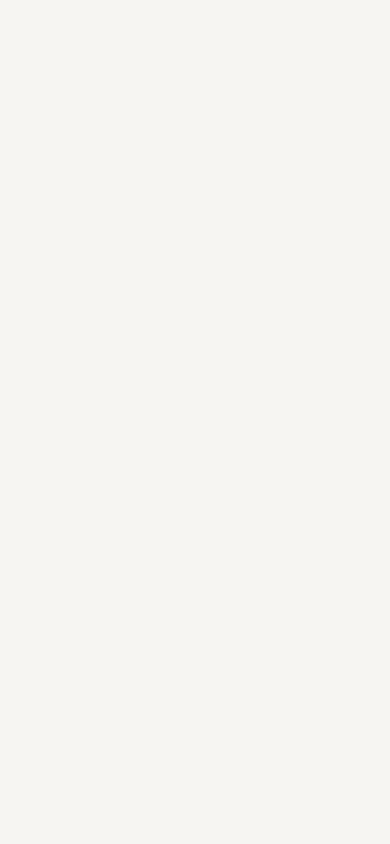
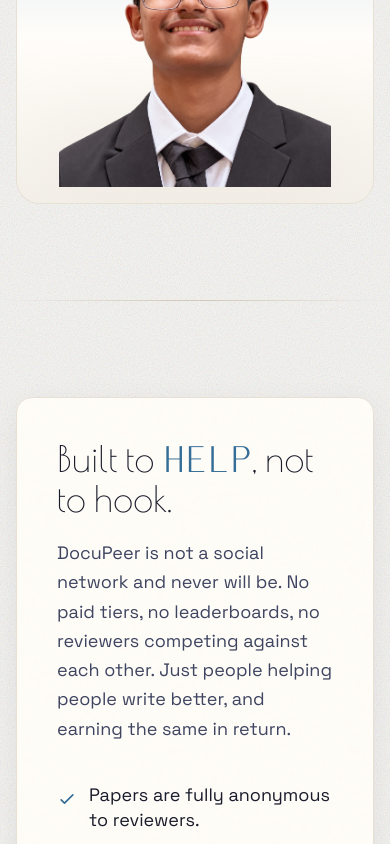
Before and after one commit to codehost-commit/docupeer-website, a Next.js app: page / in a window 390 px wide. Shown: the part 8337-9181 px from the top of the page. Before the commit the page ends 8255 px from the top, so only its background shows below. Built offline with nearby package versions, Linux system fonts and the light colour scheme; no server answers.

Commit message:
Add CEO and CMO homepage cards with transparent portraits

```diff
--- a/src/app/page.tsx
+++ b/src/app/page.tsx
@@ -1,4 +1,5 @@
 import type { Metadata } from "next";
+import Image from "next/image";
 import Link from "next/link";
 import { PaperStack } from "./components/PaperStack";
 import {
@@ -57,6 +58,61 @@ function Step({
       <p className="mt-2 text-base leading-relaxed text-deep-text-soft">
         {body}
       </p>
+    </div>
+  );
+}
+
+function LeadershipCard({
+  title,
+  name,
+  role,
+  imageSrc,
+  imageAlt,
+  imageSide,
+  body,
+}: {
+  title: string;
+  name: string;
+  role: string;
+  imageSrc: string;
+  imageAlt: string;
+  imageSide: "left" | "right";
+  body: string;
+}) {
+  const imageBlock = (
+    <div className="relative flex min-h-[260px] items-end justify-center overflow-hidden rounded-3xl border border-deep-border bg-gradient-to-b from-deep-accent-soft via-deep-panel to-deep-panel2 p-4 sm:min-h-[320px]">
+      <div className="absolute inset-x-8 bottom-5 h-12 rounded-full bg-deep-border/60 blur-2xl" />
+      <Image
+        src={imageSrc}
+        alt={imageAlt}
+        width={540}
+        height={700}
+        className="relative z-10 h-auto max-h-[300px] w-auto object-contain sm:max-h-[360px]"
+      />
+    </div>
+  );
+
+  const textBlock = (
+    <div className="card flex h-full flex-col justify-center p-8 sm:p-10">
+      <p className="mono text-[10px] font-semibold uppercase tracking-[0.18em] text-deep-accent">
+        Leadership Note
+      </p>
+      <h3 className="poiret mt-3 text-3xl text-deep-text sm:text-4xl">
+        {title}
+      </h3>
+      <div className="mt-3 text-sm uppercase tracking-[0.16em] text-deep-accent">
+        {name} . {role}
+      </div>
+      <p className="serif mt-5 text-lg leading-relaxed text-deep-text-soft">
+        {body}
+      </p>
+    </div>
+  );
+
+  return (
+    <div className="grid gap-6 lg:grid-cols-[320px_minmax(0,1fr)] lg:items-stretch">
+      {imageSide === "left" ? imageBlock : textBlock}
+      {imageSide === "left" ? textBlock : imageBlock}
     </div>
   );
 }
@@ -279,6 +335,44 @@ export default function Home() {
         </div>
       </section>
 
+      <section className="mx-auto max-w-6xl px-4 py-24 sm:px-6">
+        <div className="mb-12 text-center">
+          <h2 className="poiret text-4xl text-deep-text sm:text-5xl">
+            A few words from the{" "}
+            <span className="display text-deep-accent">team</span>.
+          </h2>
+          <p className="mx-auto mt-4 max-w-2xl text-lg leading-relaxed text-deep-text-soft">
+            The people building DocuPeer care deeply about useful feedback,
+            open access, and keeping the platform grounded in real academic
+            and professional needs.
+          </p>
+        </div>
+
+        <div className="space-y-8">
+          <LeadershipCard
+            title="A Word From Our CEO"
+            name="Rahul Awasthi"
+            role="Co-Founder & CEO"
+            imageSrc="/team/rahul-cutout.png"
+            imageAlt="Rahul Awasthi"
+            imageSide="left"
+            body="Hello everyone! It is a pleasure to welcome you to DocuPeer as your CEO. We started this platform because strong feedback should not depend on connections, luck, or how much money someone can spend. My responsibility is to keep us moving with clarity, protect the quality of the community, and fight to keep DocuPeer free for everyone who needs it. I want this to be a place where serious writers help one another generously, and where every thoughtful review makes the whole platform stronger."
+          />
+
+          <LeadershipCard
+            title="A Word From Our CMO"
+            name="Pritam Avuthu"
+            role="Interim CMO"
+            imageSrc="/team/pritam-cutout.png"
+            imageAlt="Pritam Avuthu"
+            imageSide="right"
+            body="Hello, researchers! I am excited to help you get feedback on the research papers you have worked so hard to write as your CMO. As someone who has struggled to find trustworthy feedback on my own work, it matters a lot to me that you do not run into the same problem. We want to grow this platform across disciplines and industries so people from all walks of life and levels of experience can take part in the community. We are committed to keeping DocuPeer 100% free forever, so everyone can use these resources without worrying about cost, and that only happens with your help as a peer reviewer."
+          />
+        </div>
+      </section>
+
+      <div className="rule mx-auto max-w-6xl" />
+
       {/* Principles */}
       <section className="mx-auto max-w-6xl px-4 py-24 sm:px-6">
         <div className="card grid gap-10 p-10 sm:grid-cols-2 sm:p-14">
```
Also changed, not shown: public/team/pritam-cutout.png (added), public/team/rahul-cutout.png (added).
